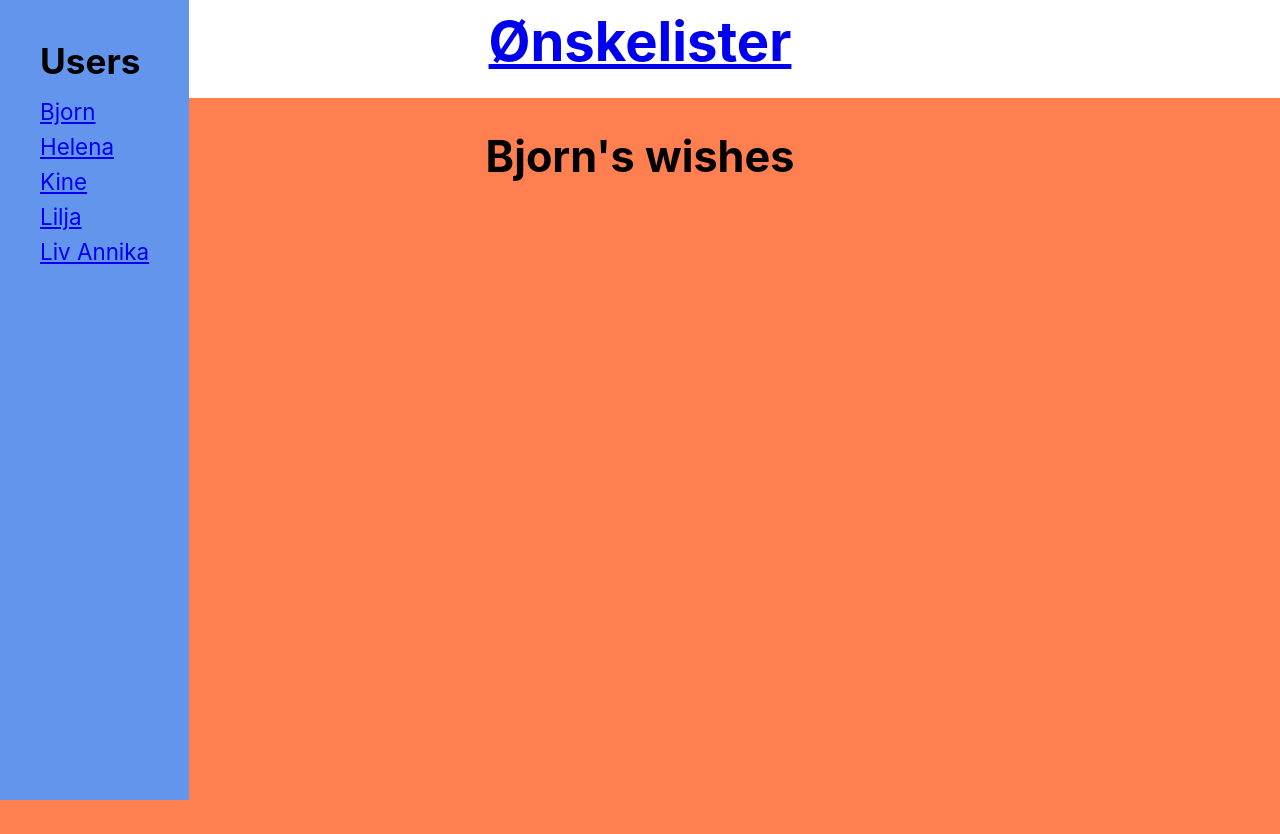
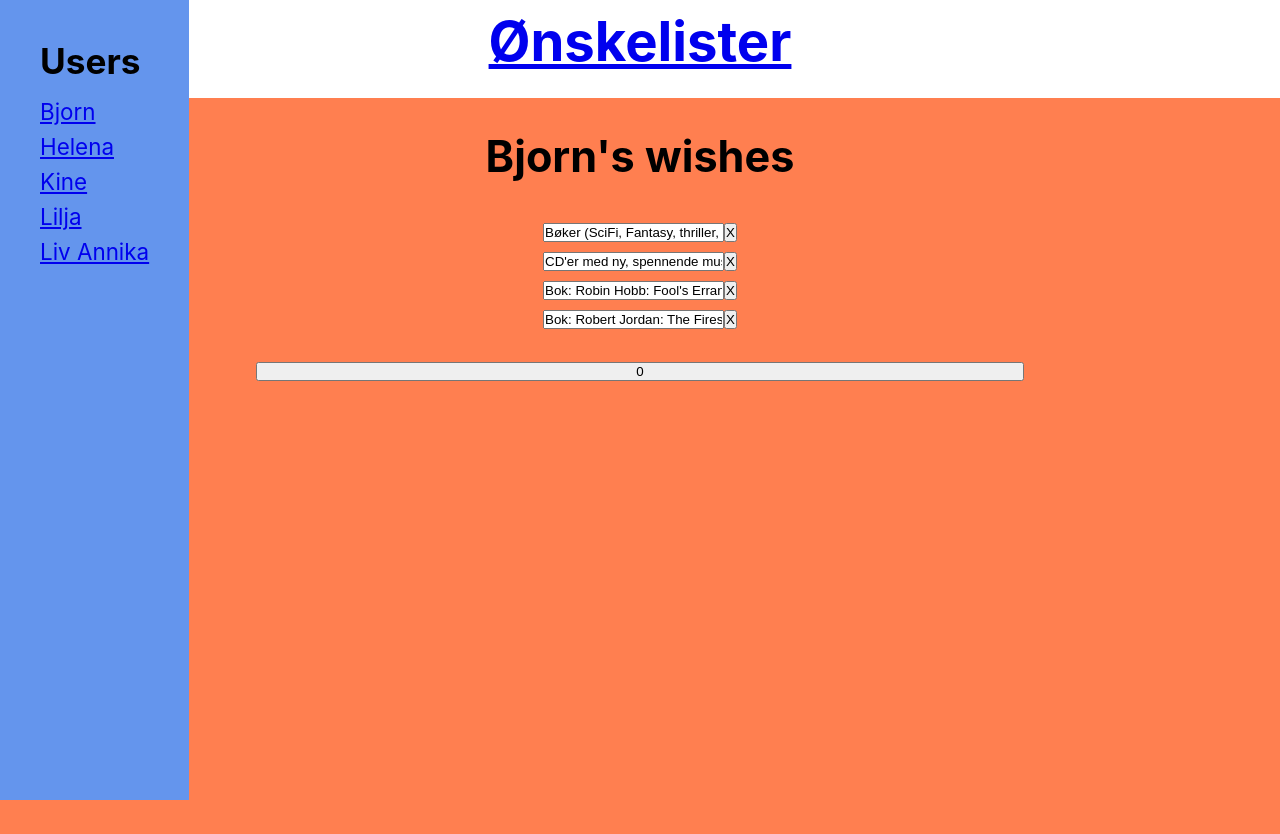
Before and after one commit to magnus-schj/Wishlist, a React (Create React App) app in the folder frontend/react/main/: page /Bjorn in a window 1280 px wide. Built offline with nearby package versions, Linux system fonts and the light colour scheme.

Commit message:
moved handleclik to wish-component

```diff
--- a/frontend/react/main/src/components/wish/Wish.Component.jsx
+++ b/frontend/react/main/src/components/wish/Wish.Component.jsx
@@ -1,8 +1,16 @@
-const Wish = ({ wish, id, handleClick }) => {
+import { useDispatch } from "react-redux";
+import { deleteWish } from "../../redux/mock-data/mock-data.actions";
+
+const Wish = ({ wish, name }) => {
+  const dispatch = useDispatch();
+
+  const handleClick = (id) => {
+    dispatch(deleteWish({ name: name, id: id }));
+  };
   return (
     <div className="wish">
-      <input type="text" value={wish} />
-      <button onClick={() => handleClick(id)}>X</button>
+      <input type="text" defaultValue={wish} />
+      <button onClick={() => handleClick(wish)}>X</button>
     </div>
   );
 };
--- a/frontend/react/main/src/pages/main/Main.component.jsx
+++ b/frontend/react/main/src/pages/main/Main.component.jsx
@@ -5,7 +5,7 @@ import { setNumber } from "../../redux/test-state/test.actions";
 import "./main.styles.css";
 
 const Main = ({ userLoggedIn, setUserLoggedIn, routeProps }) => {
-  console.log(routeProps);
+  // console.log(routeProps);
 
   const dispatch = useDispatch();
 
--- a/frontend/react/main/src/pages/wish-page/WishPage.component.jsx
+++ b/frontend/react/main/src/pages/wish-page/WishPage.component.jsx
@@ -1,18 +1,37 @@
-import { useSelector } from "react-redux";
+import { useSelector, useDispatch } from "react-redux";
+
+import { setNumber } from "../../redux/test-state/test.actions";
+
+import Wish from "../../components/wish/Wish.Component";
 import "./wish-page.styles.css";
 
 const WishPage = ({ match }) => {
-  console.log("props:");
-  console.log(match.params.userID);
+  const dispatch = useDispatch();
+
+  // TEST
+  const test = useSelector((state) => state.test);
+  const testFunc = (n) => {
+    dispatch(setNumber(n));
+  };
+
   const userInfo = useSelector((state) =>
     state.mockData.find((user) => user.name === match.params.userID)
   );
-  console.log(userInfo);
+  console.log("wishes:");
+  console.log(userInfo.wishes);
+
+  console.log("counter");
   return (
     <div className="wish-page">
       {userInfo ? (
         <div className="wish-page">
           <h1>{userInfo.name}'s wishes</h1>
+          <div className="wish-list">
+            {userInfo.wishes.map((wish, i) => (
+              <Wish key={wish} name={userInfo.name} wish={wish} />
+            ))}
+          </div>
+          <button onClick={() => testFunc(1)}>{test.number}</button>
         </div>
       ) : (
         <h1>Denne siden finnes ikke!</h1>
```
